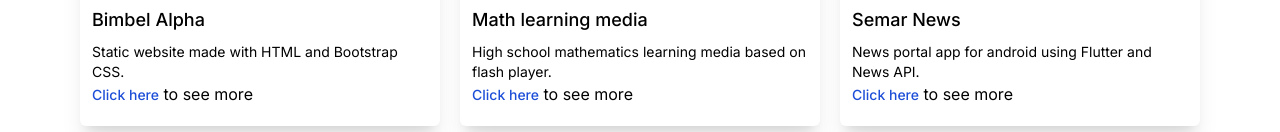
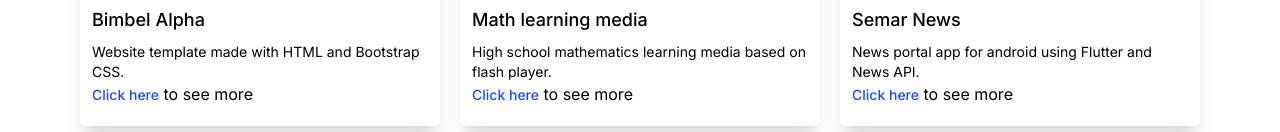
Before and after one commit to deardosatria7/deardosatria7, a Next.js app in the folder my-website/: page /projects in a window 1280 px wide. Shown: the part 642-774 px from the top of the page. Built offline with nearby package versions, Linux system fonts and the light colour scheme.

Commit message:
Update projects.tsx

```diff
--- a/my-website/pages/projects.tsx
+++ b/my-website/pages/projects.tsx
@@ -26,7 +26,7 @@
               </div>
               <div className="py-2">
                 <div className="text-lg font-medium pb-2">Bimbel Alpha</div>
-                <div className="text-sm">Static website made with HTML and Bootstrap CSS.</div>
+                <div className="text-sm">Website template made with HTML and Bootstrap CSS.</div>
                 <a target="_blank" href="https://deardosatria7.github.io/Bimbel-Alpha" rel="noopener noreferrer">
                   <span className="text-blue-700 dark:text-blue-400 font-medium text-sm">Click here</span> to see more
                 </a>
```
